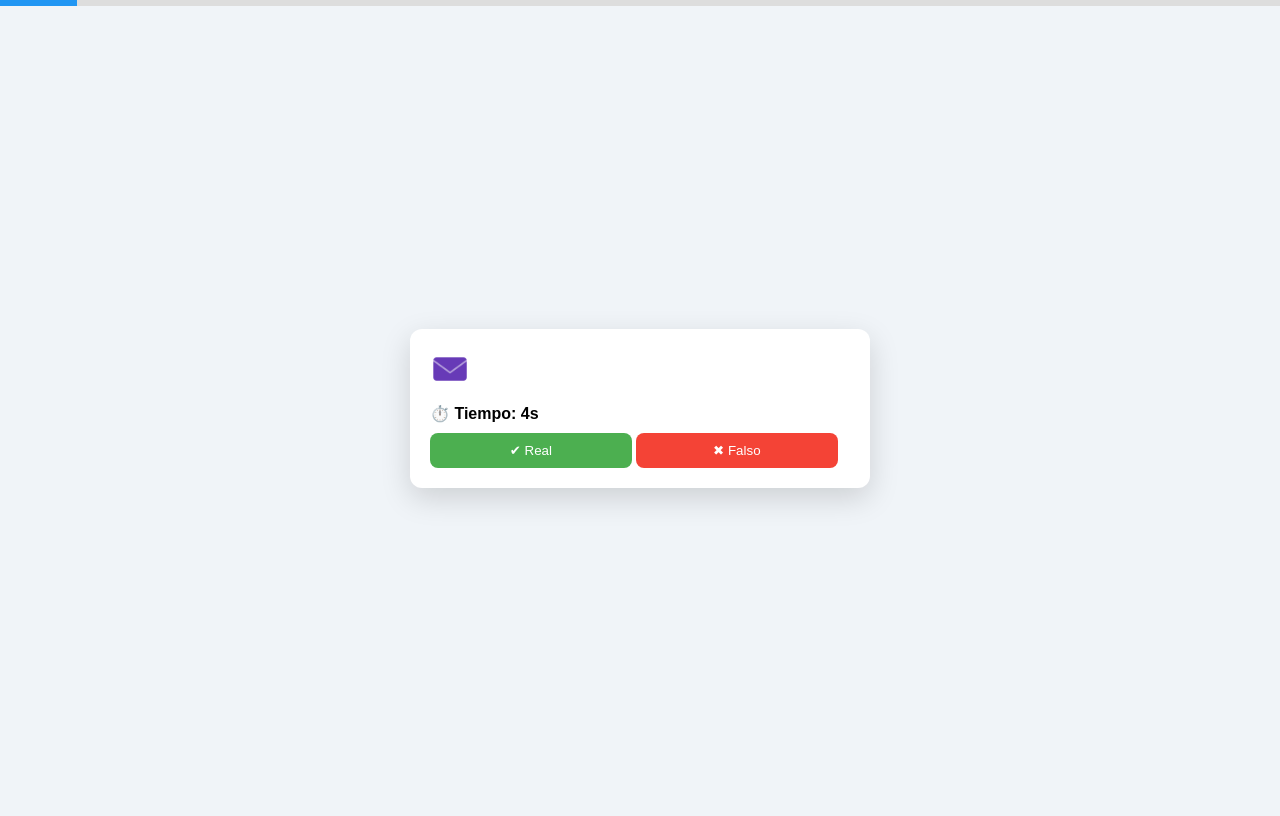
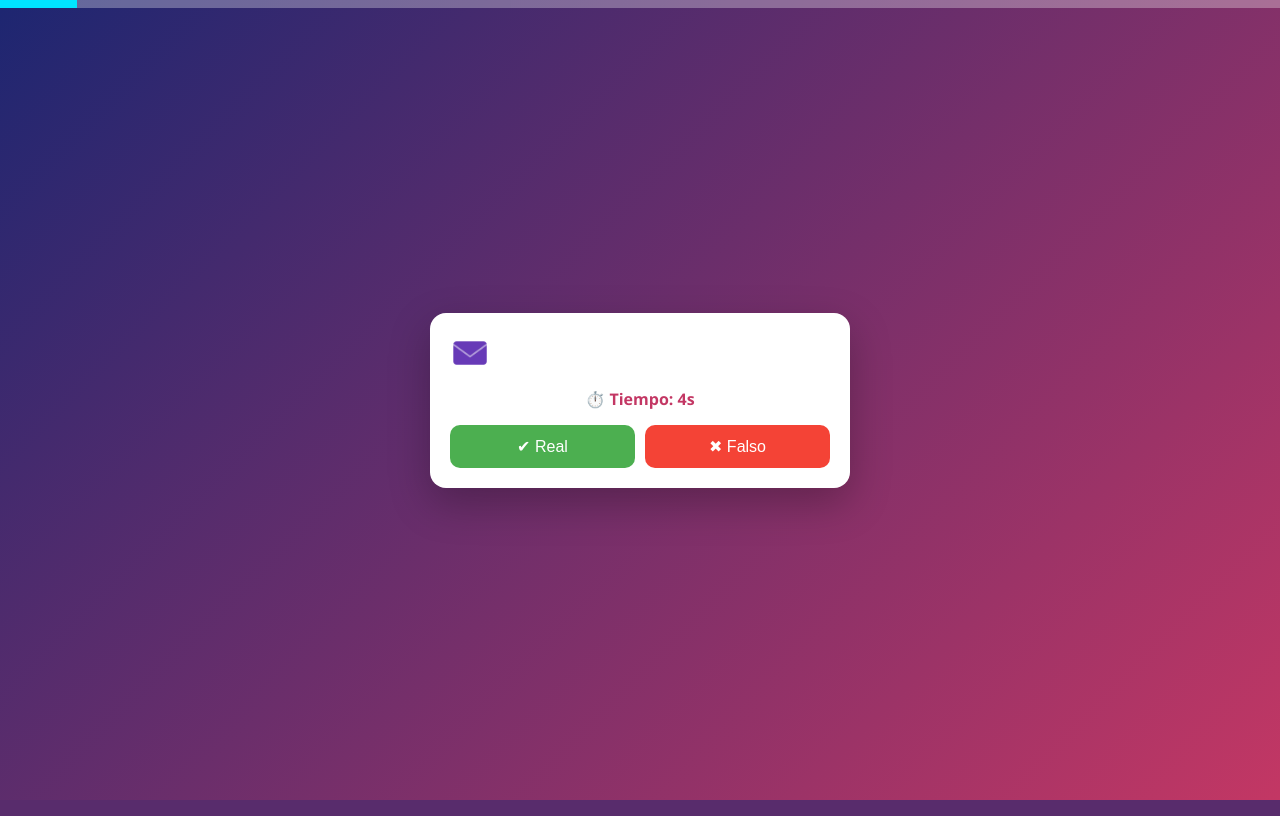
Before and after one commit to sanchezzul/phishing-game, a Flask app: page /juego in a window 1280 px wide. Run offline with Flask 3, Linux system fonts and the light colour scheme; the visitor is signed in with stand-in values (Sample User, id 1).

Commit message:
Update style.css

```diff
--- a/static/style.css
+++ b/static/style.css
@@ -1,24 +1,31 @@
+* {
+    box-sizing: border-box;
+}
+
 body {
-    font-family: Arial, sans-serif;
-    background: #f0f4f8;
+    margin: 0;
+    font-family: 'Segoe UI', Arial, sans-serif;
+    background: linear-gradient(135deg, #1d2671, #c33764);
+    min-height: 100vh;
     display: flex;
     justify-content: center;
     align-items: center;
-    height: 100vh;
+    padding: 10px;
 }
 
-.correo {
+.correo, .container {
     background: white;
-    width: 420px;
+    width: 100%;
+    max-width: 420px;
     padding: 20px;
-    border-radius: 12px;
-    box-shadow: 0 10px 30px rgba(0,0,0,.15);
+    border-radius: 16px;
+    box-shadow: 0 15px 40px rgba(0,0,0,.25);
 }
 
 .header {
     display: flex;
+    align-items: center;
     gap: 10px;
-    margin-bottom: 10px;
 }
 
 .logo {
@@ -26,25 +33,41 @@ body {
 }
 
 .asunto {
-    color: #555;
+    color: #666;
     font-size: 14px;
 }
 
 .mensaje {
     margin: 15px 0;
+    line-height: 1.5;
 }
 
 .timer {
+    text-align: center;
     font-weight: bold;
-    margin-bottom: 10px;
+    color: #c33764;
+    margin-bottom: 15px;
+}
+
+form {
+    display: flex;
+    justify-content: space-between;
+    gap: 10px;
 }
 
 .btn {
-    width: 48%;
-    padding: 10px;
+    flex: 1;
+    padding: 12px;
     border: none;
-    border-radius: 8px;
+    border-radius: 10px;
+    font-size: 16px;
     cursor: pointer;
+    transition: transform .2s, opacity .2s;
+}
+
+.btn:hover {
+    transform: scale(1.05);
+    opacity: 0.9;
 }
 
 .real {
@@ -57,15 +80,34 @@ body {
     color: white;
 }
 
+.correcto {
+    color: #4CAF50;
+}
+
+.incorrecto {
+    color: #F44336;
+}
+
 .progress-bar {
-    position: absolute;
+    position: fixed;
     top: 0;
+    left: 0;
     width: 100%;
-    height: 6px;
-    background: #ddd;
+    height: 8px;
+    background: rgba(255,255,255,.3);
 }
 
 .progress {
     height: 100%;
+    background: #00e5ff;
+    transition: width .4s ease;
+}
+
+a.btn {
+    display: block;
+    text-align: center;
+    margin-top: 15px;
+    text-decoration: none;
     background: #2196F3;
+    color: white;
 }
```
